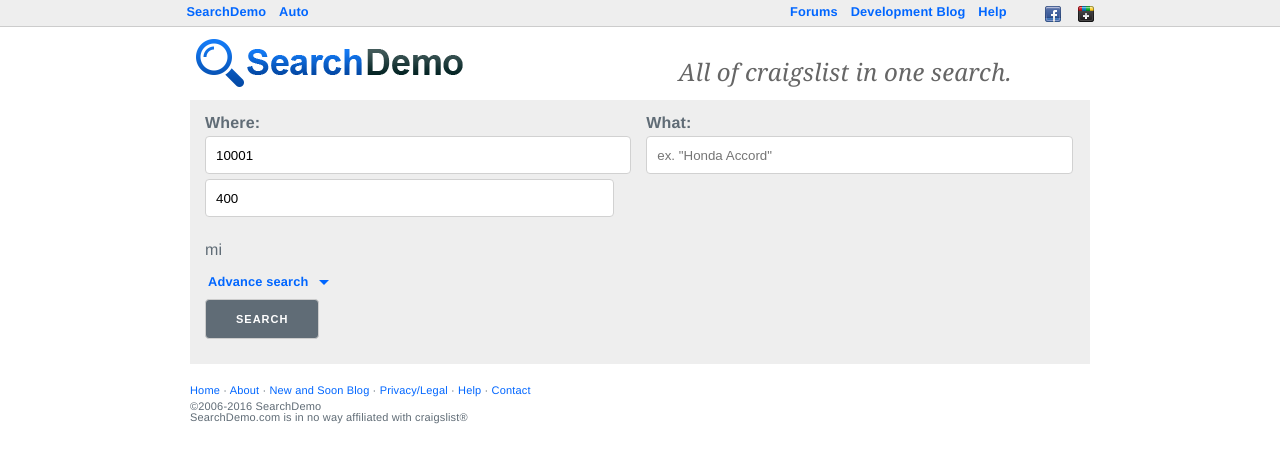
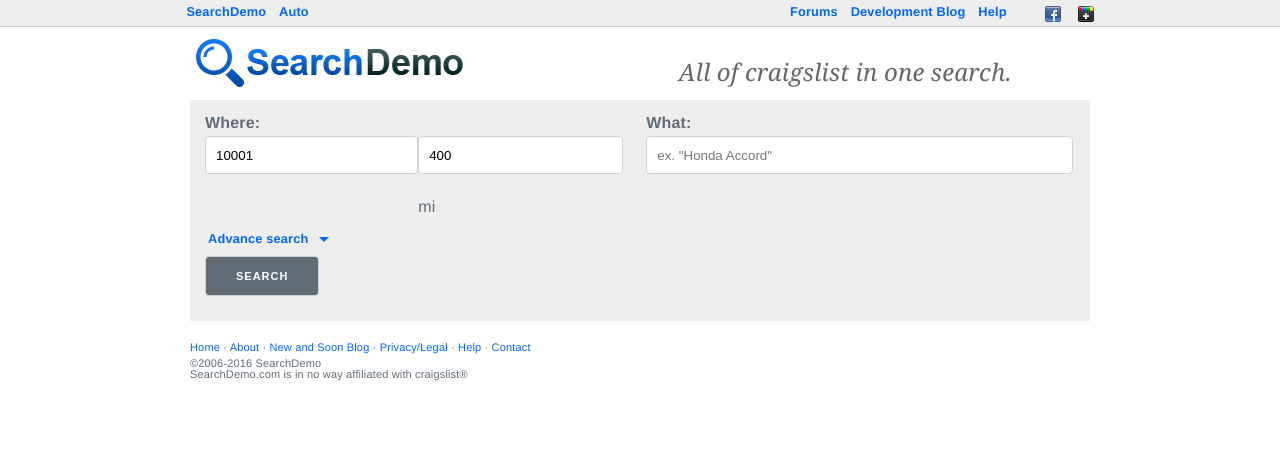
Before and after one commit to skunkworks002/SearchDemo, a Jekyll site: the page built from index.html, in a window 1280 px wide. Shown: the top 463 px of the page. Built offline with Jekyll 4.4.1, drawn with Linux system fonts in a browser that asks for light colours; comment, search, counter and statistics services are not loaded.

Commit message:
Little changes

```diff
--- a/css/custom.css
+++ b/css/custom.css
@@ -133,7 +133,7 @@
 }
 .select-input {
   display: inline-block;
-  width: 100%;
+  width: 50%;
 }
 body.searchtempest-home .form-container form{
   margin-bottom:0rem;
@@ -224,6 +224,8 @@
 }
 .two-fields-cont #location{
   margin-bottom:5px;
+  float:left;
+  width:50%;
 }
 .two-fields-cont #search_string{
   margin-bottom:5px;
```
